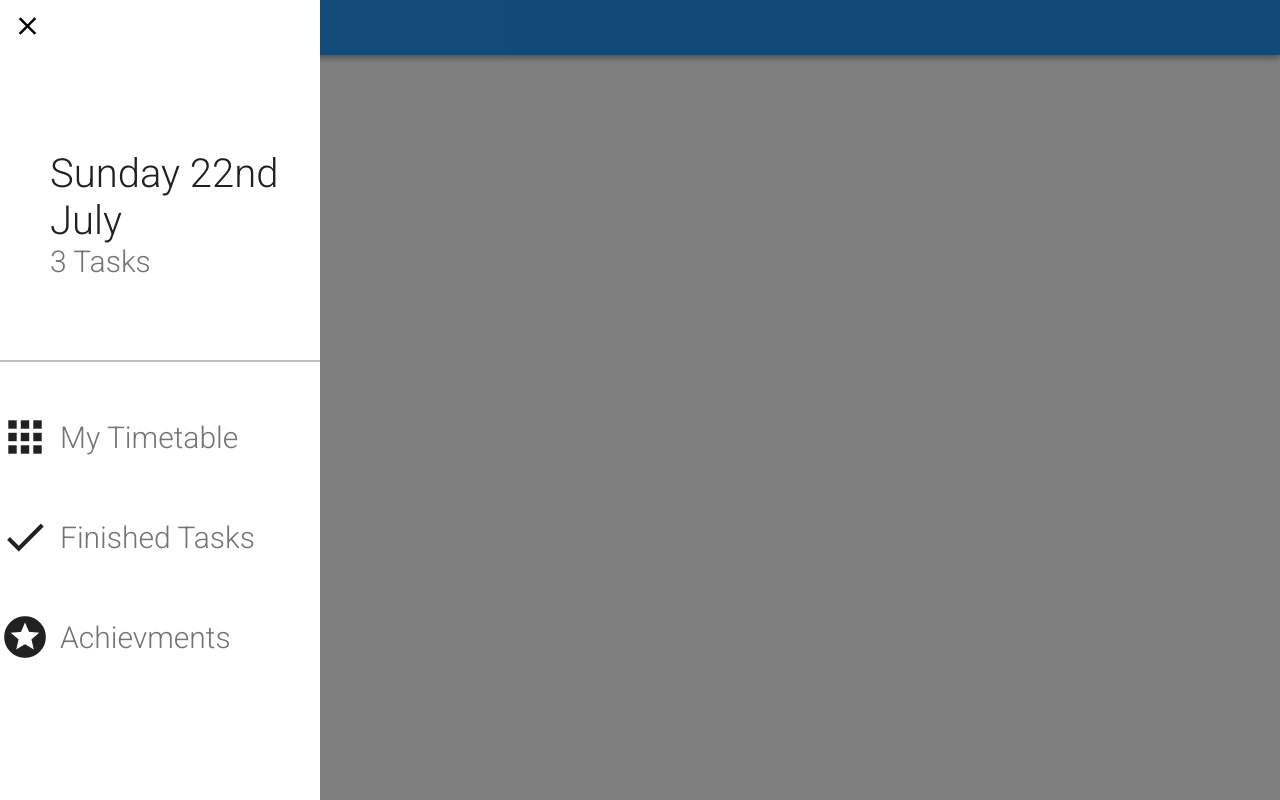
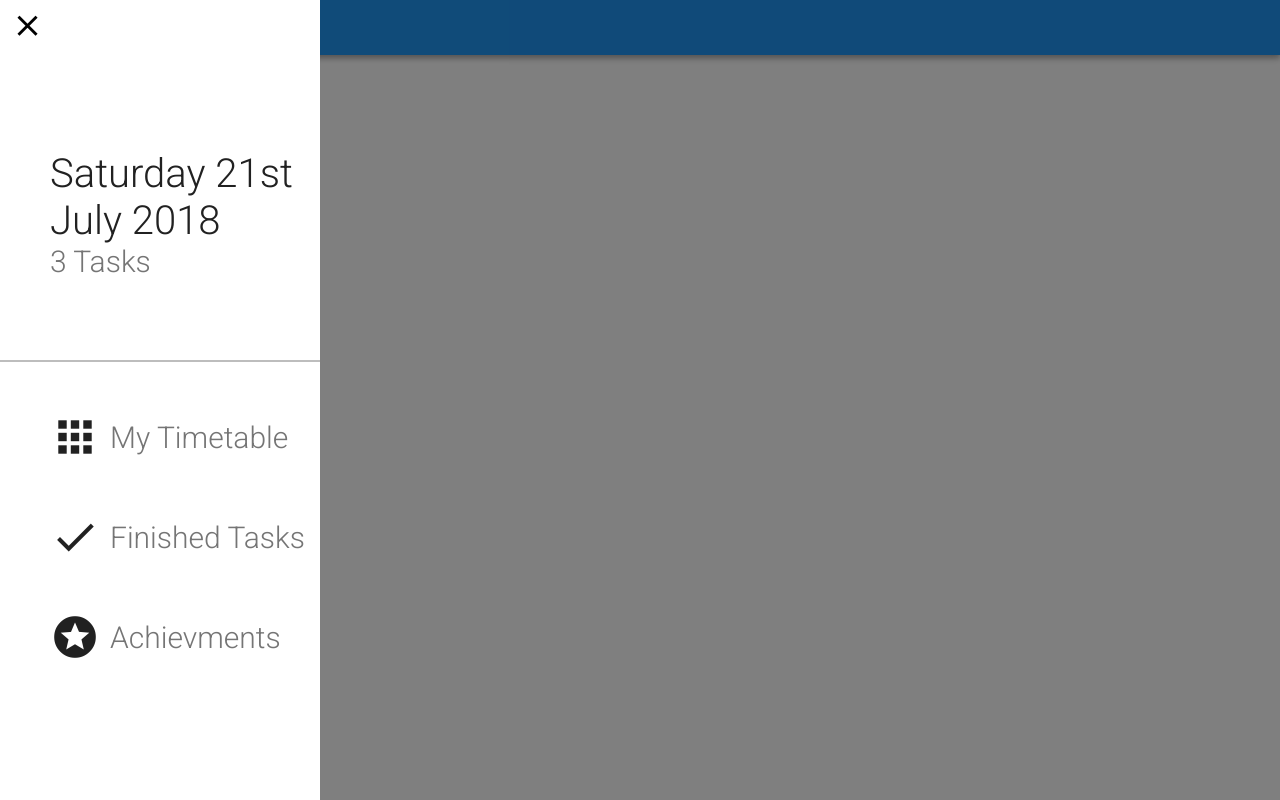
Before and after one commit to Henry-Ash-Williams/planner-app, a React (Create React App) app: page / in a window 1280 px wide. Both pictures are taken after a click on the button "menu". Built offline with nearby package versions, Linux system fonts and the light colour scheme.

Commit message:
Worked on styles for Nav-Drawer & Navbar, worked on formating a date with moment.js

```diff
--- a/package.json
+++ b/package.json
@@ -12,5 +12,8 @@
     "build": "react-scripts build",
     "test": "react-scripts test --env=jsdom",
     "eject": "react-scripts eject"
+  },
+  "devDependencies": {
+    "moment": "^2.22.2"
   }
 }
--- a/src/App.js
+++ b/src/App.js
@@ -1,7 +1,5 @@
 import React, { Component } from 'react';
 import Navbar from './components/Navbar/index';
-// import NavDrawer from './components/Nav-Drawer';
-
 
 class App extends Component {
     render() {
--- a/src/components/Nav-Drawer/css/css/index.css
+++ b/src/components/Nav-Drawer/css/css/index.css
@@ -49,7 +49,8 @@
 .Nav-Drawer-Modal-Content ul li {
   display: flex;
   align-items: center;
-  margin: 50px 0px;
+  margin-top: 50px;
+  margin-left: 50px;
   cursor: pointer; }
   .Nav-Drawer-Modal-Content ul li * {
     display: inline;
--- a/src/components/Nav-Drawer/css/scss/index.scss
+++ b/src/components/Nav-Drawer/css/scss/index.scss
@@ -62,9 +62,8 @@
         li {
             display: flex;
             align-items: center;
-            // border: 2px solid $accent;
-            // height: 20px;
-            margin: 50px 0px;
+            margin-top: 50px;
+            margin-left: 50px;
             cursor: pointer;
             * {
                 display: inline;
--- a/src/components/Nav-Drawer/getDate.js
+++ b/src/components/Nav-Drawer/getDate.js
@@ -1,52 +1,7 @@
-//I know the code is bad
+import moment from 'moment';
 
+const date = () => {
+    return moment().format('dddd Do MMMM YYYY');
+}
 
-export default function getDateStr() {
-    const date = new Date();
-    let end;
-    const days = {
-        0: 'Sunday',
-        1: 'Monday',
-        2: 'Tuesday',
-        3: 'Wednesday',
-        4: 'Thursday',
-        5: 'Friday',
-        6: 'Saturday'
-    };
-    const months = {
-        0: 'January',
-        1: 'Febuary',
-        2: 'March',
-        3: 'April',
-        4: 'May',
-        5: 'June',
-        6: 'July',
-        7: 'August',
-        8: 'September',
-        9: 'October',
-        10: 'November',
-        11: 'December'
-    }
-    const day = days[date.getDay()];
-    const num = date.getDay()
-    const month = months[date.getMonth()]
-    const year = date.getFullYear()
-    const offNums = [1, 2, 3, 21, 22, 23, 31]
-    for (let i = 0; i < offNums.length; i++) {
-        if (num === offNums[i]){
-            let lastItem = String.toString(offNums[i]).split().length();
-            lastItem = lastItem[lastItem - 1];
-            if (lastItem === 1) {
-                end = 'st';
-            } else if (lastItem === 2) {
-                end = 'nd';
-            } else if (lastItem === 3) {
-                end = 'rd'
-            }
-        } else {
-            end = 'th'
-        }
-
-    }
-    return `${day} ${num + 1}${end} ${month} ${year}`
-}
+export default date;
--- a/src/components/Nav-Drawer/index.js
+++ b/src/components/Nav-Drawer/index.js
@@ -1,4 +1,5 @@
 import React, { Component } from 'react';
+import date from './getDate';
 import './css/css/index.css';
 
 class NavDrawer extends Component {
@@ -7,18 +8,16 @@ class NavDrawer extends Component {
             <div className="Nav-Drawer">
                 <div className="Nav-Drawer-Modal">
                     <div className="Nav-Drawer-Modal-Header">
-                        <button onClick={this.props.handleClick}>
-                            <i className="material-icons" >
-                                clear
-                            </i>
+                        <button id="Close-Nav-Drawer" onClick={this.props.handleClick}>
+                            <i className="material-icons">clear</i>
                         </button>
-                        <h1>Sunday 22nd July</h1>
+                        <h1>{date()}</h1>
                         <h2>3 Tasks</h2>
                     </div>
                     <div className="Nav-Drawer-Modal-Content">
                         <ul>
                             <li>
-                            <i className="material-icons">apps</i>
+                                <i className="material-icons">apps</i>
                                 <p>My Timetable</p>
                             </li>
                             <li>
--- a/src/components/Navbar/css/css/index.css
+++ b/src/components/Navbar/css/css/index.css
@@ -12,8 +12,12 @@ body {
     width: 55px;
     height: 55px;
     background-color: transparent; }
-    .Navbar button i {
+    .Navbar button .Open-Nav-Drawer {
       width: auto;
-      font-size: 30px; }
+      font-size: 30px;
+      color: #FFFFFF; }
+
+#Menu-Icon {
+  color: #FFFFFF; }
 
 /*# sourceMappingURL=index.css.map */
--- a/src/components/Navbar/css/scss/index.scss
+++ b/src/components/Navbar/css/scss/index.scss
@@ -15,10 +15,15 @@ body {
         width: 55px;
         height: 55px;
         background-color: transparent;
-        // color: $text;
-        i {
+        .Open-Nav-Drawer {
             width: auto;
             font-size: 30px;
+            color: $text;
         }
+
     }
 }
+
+#Menu-Icon {
+    color: $text;
+}
--- a/src/components/Navbar/index.js
+++ b/src/components/Navbar/index.js
@@ -14,8 +14,8 @@ class Navbar extends Component {
     render() {
         return (
             <div className="Navbar">
-                <button className="Navbar-Menu-Button" onClick={this.handleClick}>
-                    <i className="material-icons">menu</i>
+                <button id="Open-Nav-Drawer" className="Navbar-Menu-Button" onClick={this.handleClick}>
+                    <i id="Menu-Icon" className="material-icons">menu</i>
                 </button>
                 {this.state.isHidden ? null : <NavDrawer handleClick={this.handleClick} />}
             </div>
```
Also changed, not shown: 2 other files (tests, documents, lock files or other folders).
